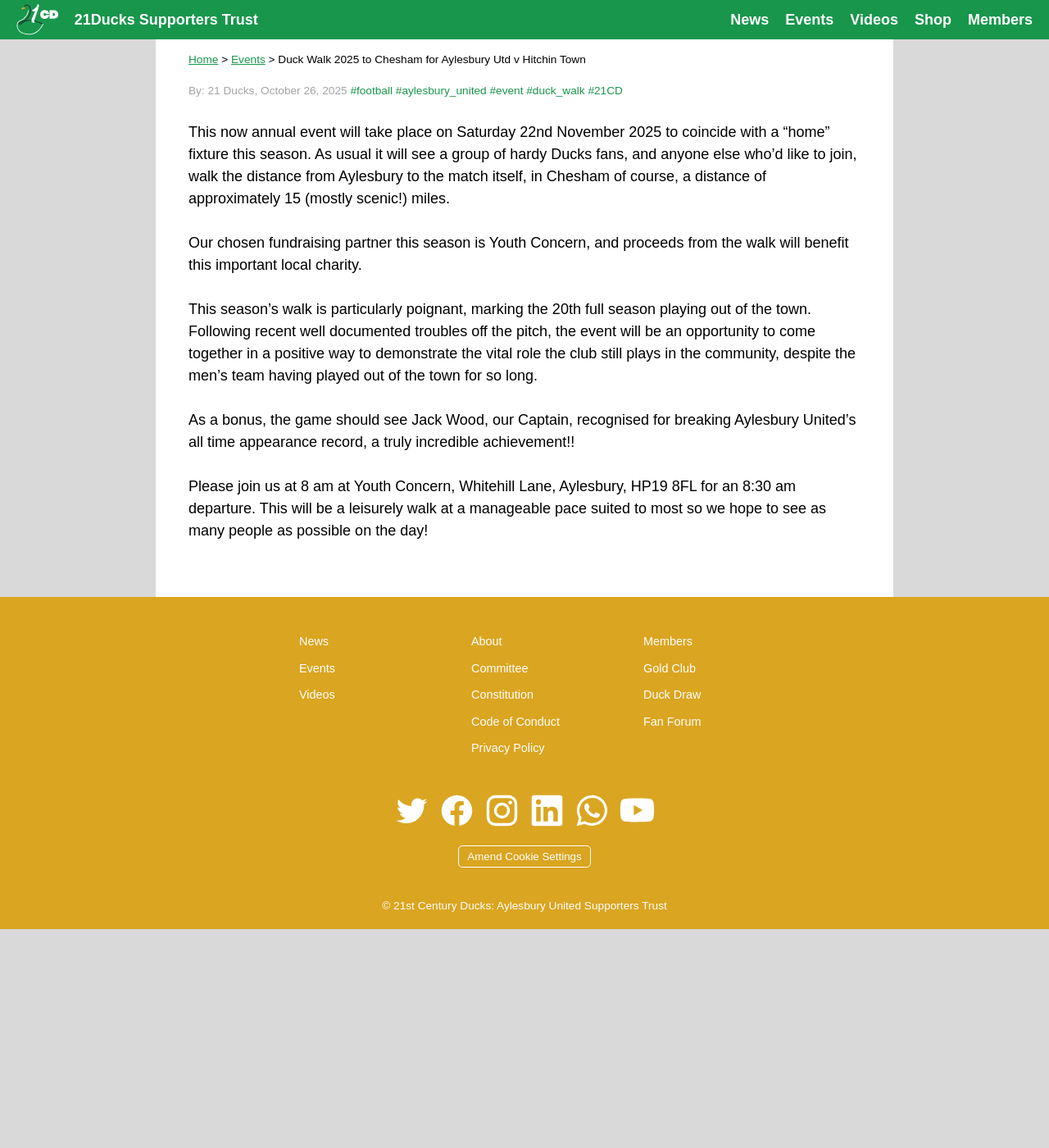
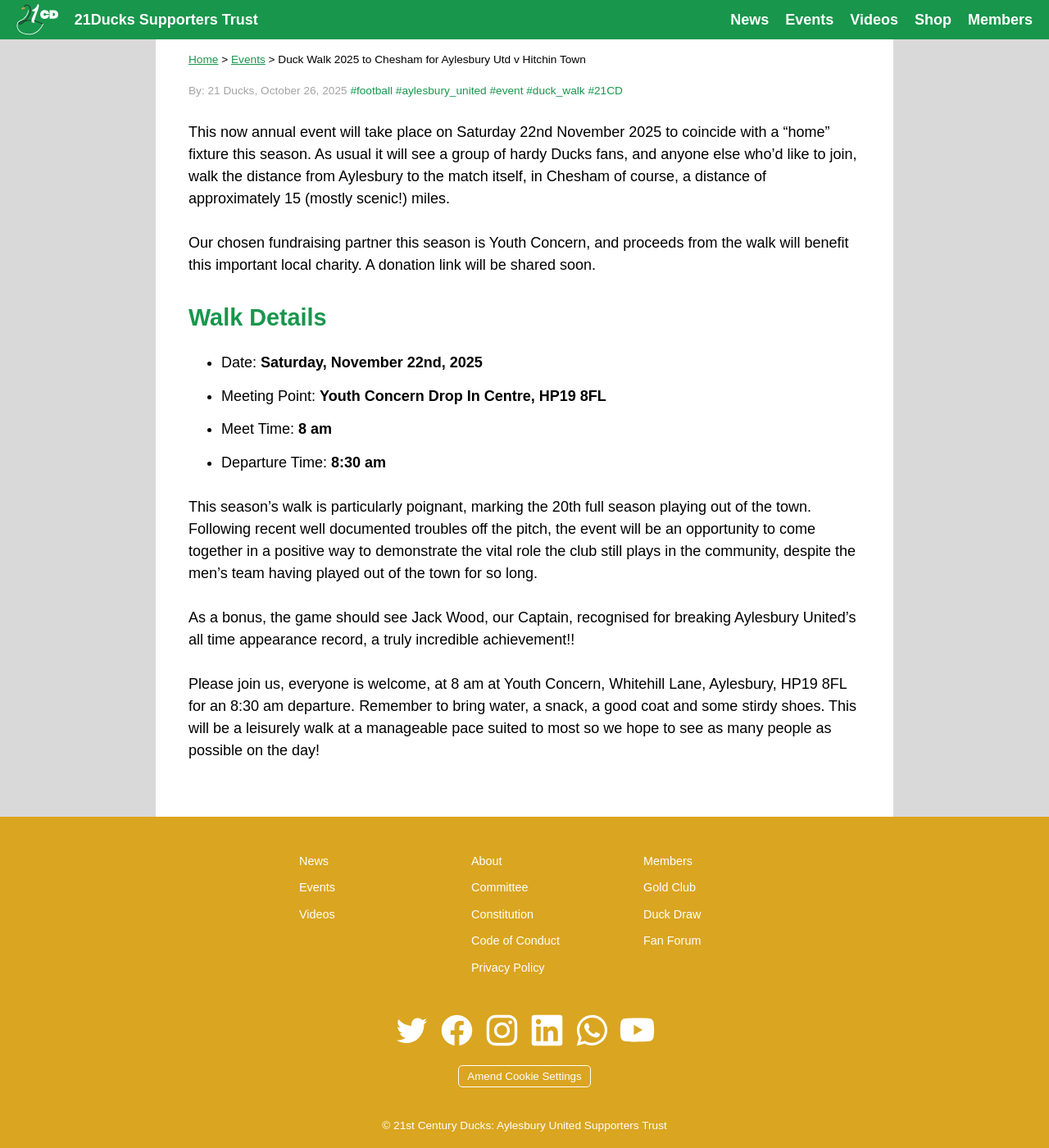
Before and after one commit to RobDWaller/21ducks.github.io, a Jekyll site: the page built from _events/2025-10-26-duck-walk-chesham-youth-concern.md, in a window 1280 px wide and 1400 px high, scrolled down 523 px. Shown: the whole window at 82% size. Built offline with Jekyll 4.4.1, drawn with Linux system fonts in a browser that asks for light colours; comment, search, counter and statistics services are not loaded; before the commit the page ends 1656 px from its top, so only the background shows below that.

Commit message:
Further updats to duck walk event to make walk details clearer.

```diff
--- a/_events/2025-10-26-duck-walk-chesham-youth-concern.md
+++ b/_events/2025-10-26-duck-walk-chesham-youth-concern.md
@@ -10,10 +10,16 @@
 ---
 This now annual event will take place on Saturday 22nd November 2025 to coincide with a "home" fixture this season. As usual it will see a group of hardy Ducks fans, and anyone else who'd like to join, walk the distance from Aylesbury to the match itself, in Chesham of course, a distance of approximately 15 (mostly scenic!) miles.
 
-Our chosen fundraising partner this season is Youth Concern, and proceeds from the walk will benefit this important local charity.
+Our chosen fundraising partner this season is Youth Concern, and proceeds from the walk will benefit this important local charity. A donation link will be shared soon.
+
+## Walk Details
+- Date: **Saturday, November 22nd, 2025**
+- Meeting Point: **Youth Concern Drop In Centre, HP19 8FL**
+- Meet Time: **8 am**
+- Departure Time: **8:30 am**
 
 This season's walk is particularly poignant, marking the 20th full season playing out of the town. Following recent well documented troubles off the pitch, the event will be an opportunity to come together in a positive way to demonstrate the vital role the club still plays in the community, despite the men's team having played out of the town for so long.
 
 As a bonus, the game should see Jack Wood, our Captain, recognised for breaking Aylesbury United's all time appearance record, a truly incredible achievement!!
 
-Please join us at 8 am at Youth Concern, Whitehill Lane, Aylesbury, HP19 8FL for an 8:30 am departure. This will be a leisurely walk at a manageable pace suited to most so we hope to see as many people as possible on the day!
+Please join us, everyone is welcome, at 8 am at Youth Concern, Whitehill Lane, Aylesbury, HP19 8FL for an 8:30 am departure. Remember to bring water, a snack, a good coat and some stirdy shoes. This will be a leisurely walk at a manageable pace suited to most so we hope to see as many people as possible on the day!
```
